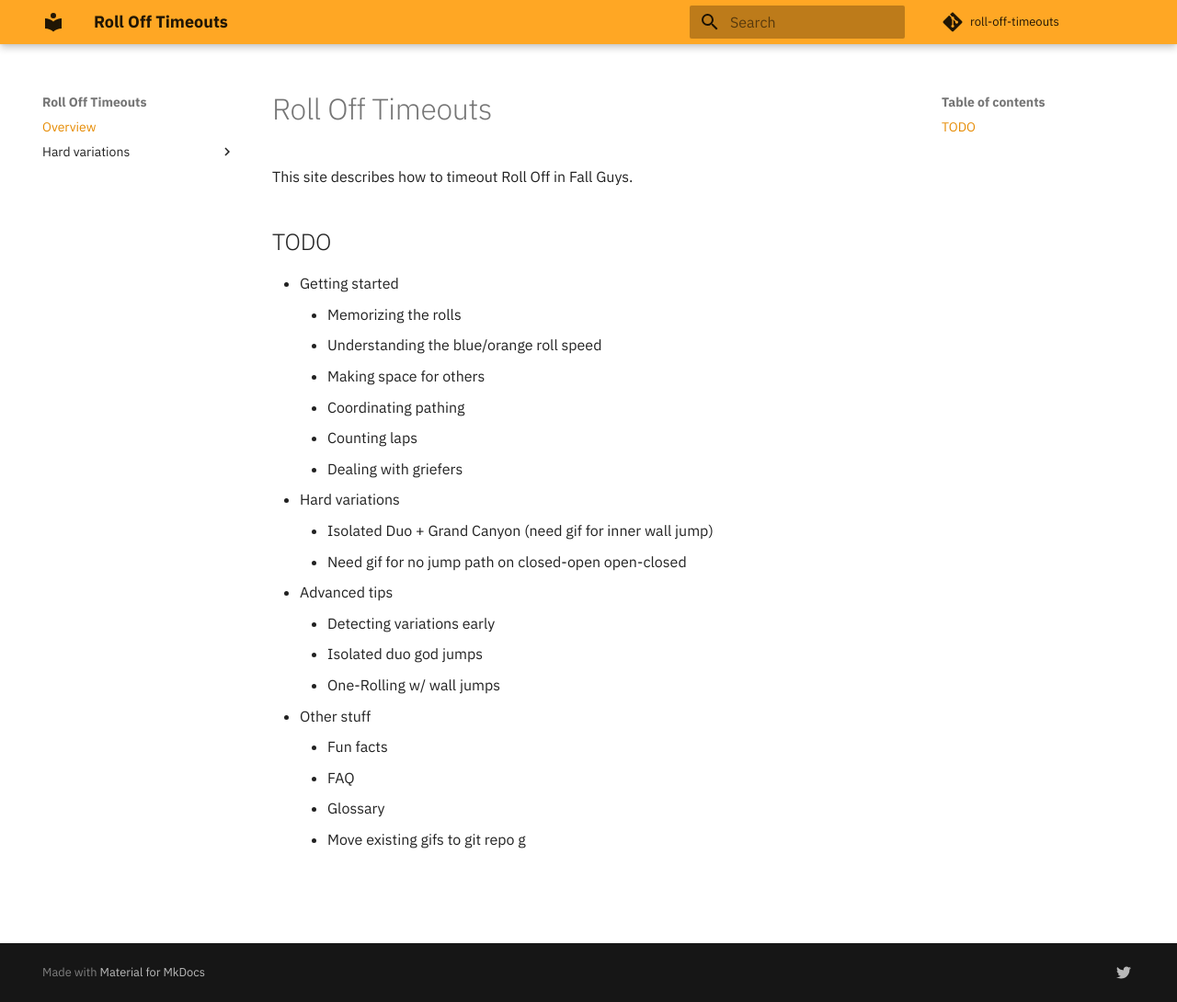
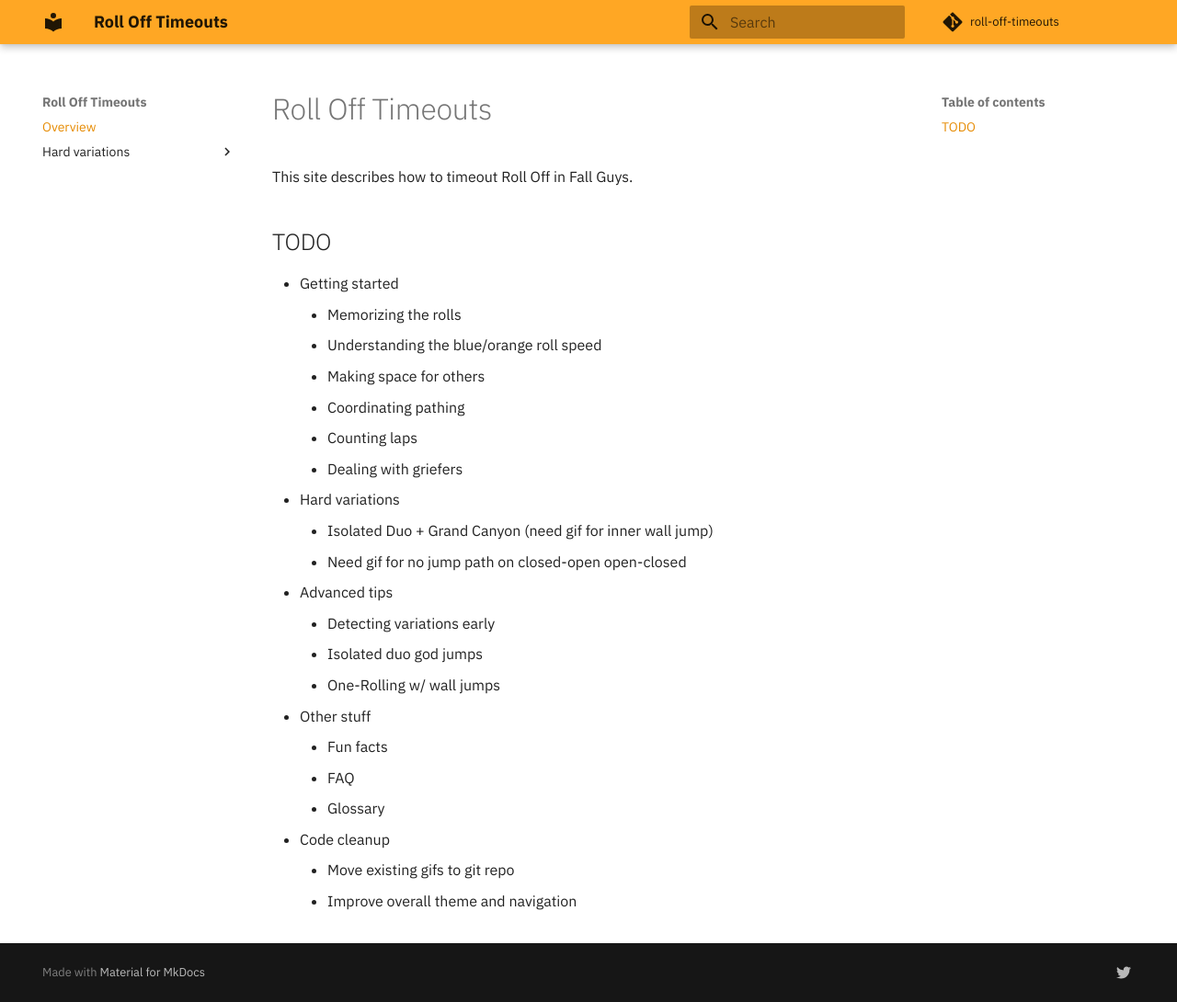
Before and after one commit to alexjlockwood/roll-off-club, an MkDocs documentation site: the page built from docs/index.md, in a window 1280 px wide and 1090 px high. Shown: the whole window at 92% size. Built offline with MkDocs 1.6.1 and Material for MkDocs 9.7.7, drawn with Linux system fonts in a browser that asks for light colours; comment, search, counter and statistics services are not loaded.

Commit message:
update todo list

```diff
--- a/docs/index.md
+++ b/docs/index.md
@@ -22,5 +22,6 @@
     * Fun facts
     * FAQ
     * Glossary
+* Code cleanup
     * Move existing gifs to git repo
-g
+    * Improve overall theme and navigation
```
